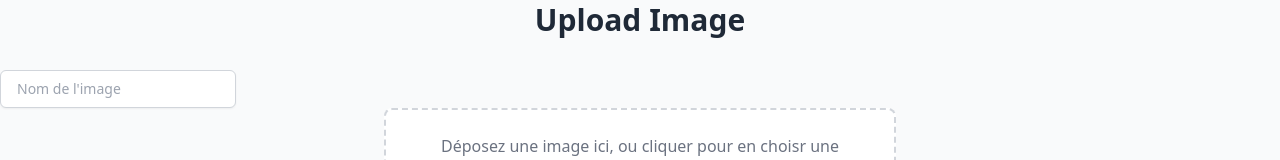
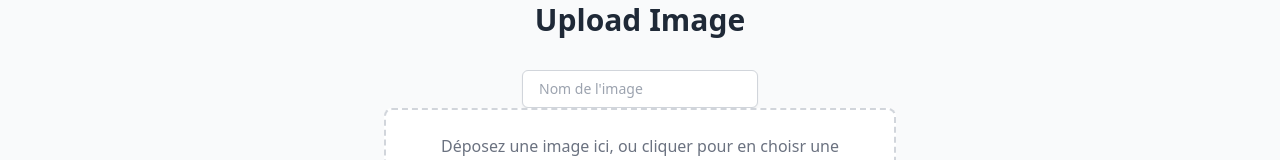
Before and after one commit to wdhaghost/images-nws, a Vue app in the folder frontend/: page /upload in a window 1280 px wide. Shown: the part 134-294 px from the top of the page. Built offline with nearby package versions, Linux system fonts and the light colour scheme; sample sign-in values are in the browser's storage.

Commit message:
center div input name

```diff
--- a/frontend/src/views/UploadView.vue
+++ b/frontend/src/views/UploadView.vue
@@ -100,8 +100,8 @@ const uploadImage = async () => {
 
     <!-- Zone de Drag & Drop -->
     <!-- Bouton d'upload -->
-     <div class="w-50 mx-auto">
-      <input type="text" v-model="name" placeholder="Nom de l'image" class="mt-1 block w-50 px-4 py-2 border border-gray-300 rounded-md shadow-sm focus:ring-indigo-500 focus:border-indigo-500 sm:text-sm" />
+     <div class="w-full mx-auto">
+      <input type="text" v-model="name" placeholder="Nom de l'image" class="mt-1 block mx-auto w-50 px-4 py-2 border border-gray-300 rounded-md shadow-sm focus:ring-indigo-500 focus:border-indigo-500 sm:text-sm" />
      </div>
     <div class="drop-area bg-white border-2 border-dashed border-gray-300 p-6 rounded-lg mb-6 mx-auto max-w-lg text-center cursor-pointer"
          @drop="handleDrop"
```
